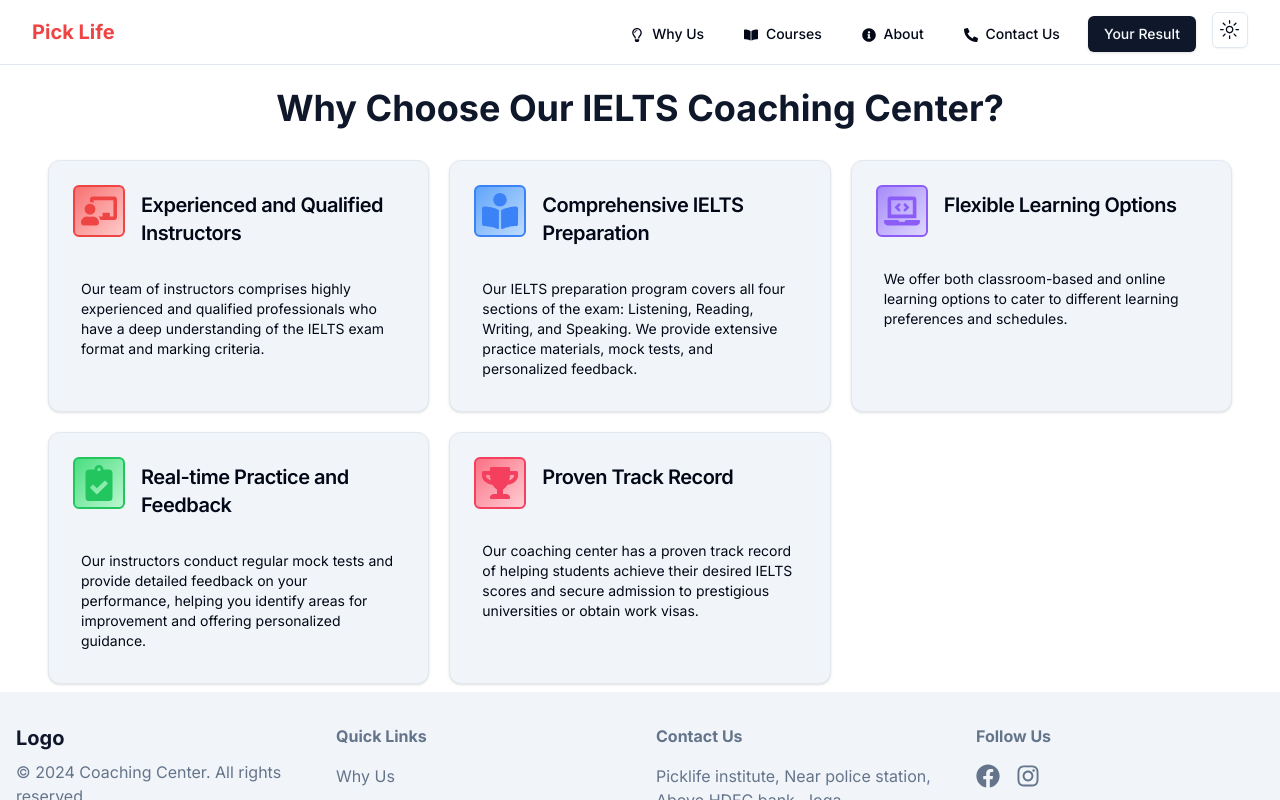
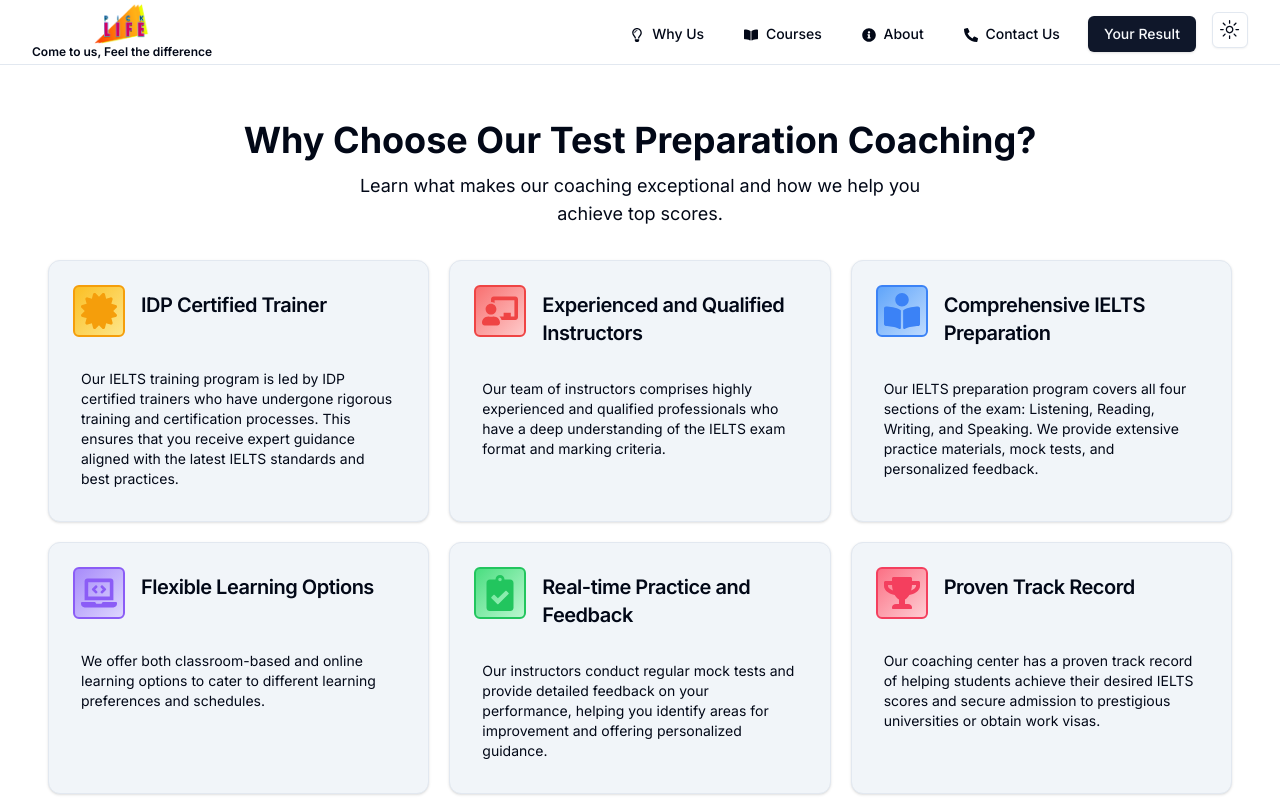
Before and after one commit to Baibhav-malaviya/jenkins, a Next.js app: page /why-us in a window 1280 px wide. Shown: the top 800 px of the page. Built offline with nearby package versions, Linux system fonts and the light colour scheme.

Commit message:
adding logo component to navbar and footer and adding a more card to why us section

```diff
--- a/src/app/why-us/page.tsx
+++ b/src/app/why-us/page.tsx
@@ -6,9 +6,20 @@ import {
 	FaLaptopCode,
 	FaClipboardCheck,
 	FaTrophy,
+	FaCertificate,
 } from "react-icons/fa";
 
 const whyUsData = [
+	{
+		title: "IDP Certified Trainer",
+		description:
+			"Our IELTS training program is led by IDP certified trainers who have undergone rigorous training and certification processes. This ensures that you receive expert guidance aligned with the latest IELTS standards and best practices.",
+		icon: (
+			<div className="p-[6px] from-amber-400 to-amber-200 h-fit rounded-md border-amber-500 border-[2px] bg-gradient-to-br">
+				<FaCertificate className="text-4xl text-amber-500" />
+			</div>
+		),
+	},
 	{
 		title: "Experienced and Qualified Instructors",
 		description:
@@ -68,9 +79,16 @@ const whyUsData = [
 export default function WhyUs() {
 	return (
 		<div>
-			<h1 className="text-2xl sm:text-3xl md:text-4xl text-primary font-bold text-center mb-8">
-				Why Choose Our IELTS Coaching Center?
-			</h1>
+			<header className="text-center my-8">
+				<h1 className="text-4xl font-bold text-foreground mb-3">
+					Why Choose Our Test Preparation Coaching?
+				</h1>
+				<p className="text-lg max-w-xl mx-auto">
+					Learn what makes our coaching exceptional and how we help you achieve
+					top scores.
+				</p>
+			</header>
+
 			<div className="grid grid-cols-1 sm:grid-cols-2 md:grid-cols-3 gap-5 px-5 sm:px-10">
 				{whyUsData.map((data, idx) => (
 					<WhyUsCard
--- a/src/components/Footer.tsx
+++ b/src/components/Footer.tsx
@@ -1,5 +1,6 @@
 import Link from "next/link";
 import { FaFacebook, FaTwitter, FaInstagram, FaLinkedin } from "react-icons/fa";
+import Logo from "./Logo";
 
 const Footer = () => {
 	return (
@@ -8,9 +9,7 @@ const Footer = () => {
 				<div className="grid grid-cols-1 md:grid-cols-2 lg:grid-cols-4 gap-8">
 					{/* Logo and Copyright */}
 					<div>
-						<Link href="/" className="text-xl font-bold text-primary">
-							Logo
-						</Link>
+						<Logo size="sm" />
 						<p className="mt-2">
 							&copy; {new Date().getFullYear()} Coaching Center. All rights
 							reserved.
--- /dev/null
+++ b/src/components/Logo.tsx
@@ -0,0 +1,38 @@
+import React from "react";
+import Image from "next/image";
+import Link from "next/link";
+
+interface LogoProps {
+	size?: "sm" | "md";
+	className?: string;
+}
+
+const Logo: React.FC<LogoProps> = ({ size = "md", className = "" }) => {
+	const dimensions = {
+		sm: { width: 100, height: 32 },
+		md: { width: 150, height: 40 },
+	};
+
+	const { width, height } = dimensions[size];
+
+	return (
+		<Link href="/" className={`inline-block ${className}`}>
+			<div className="flex flex-col items-center">
+				<div style={{ width, height }} className="relative">
+					<Image
+						src="/pick-life-logo.png"
+						alt="Company Logo"
+						fill
+						style={{ objectFit: "contain" }}
+						priority
+					/>
+				</div>
+				<p className={`text-center text-xs font-semibold`}>
+					Come to us, Feel the difference
+				</p>
+			</div>
+		</Link>
+	);
+};
+
+export default Logo;
--- a/src/components/Navbar.tsx
+++ b/src/components/Navbar.tsx
@@ -11,6 +11,7 @@ import {
 } from "react-icons/fa";
 import { Separator } from "./ui/separator";
 import { ModeToggle } from "./ModeToggler";
+import Logo from "./Logo";
 
 const Navbar = () => {
 	const [isOpen, setIsOpen] = useState(false);
@@ -24,12 +25,7 @@ const Navbar = () => {
 			<div className="max-w-7xl mx-auto px-4 sm:px-6 lg:px-8">
 				<div className="flex items-center justify-between h-16">
 					<div className="flex items-center">
-						<Link
-							href="/"
-							className="flex-shrink-0 text-xl font-bold text-red-500"
-						>
-							Pick Life
-						</Link>
+						<Logo />
 					</div>
 					{/* Desktop responsive */}
 					<div className="hidden sm:block">
```
Also changed, not shown: public/pick-life-logo.png (added).
